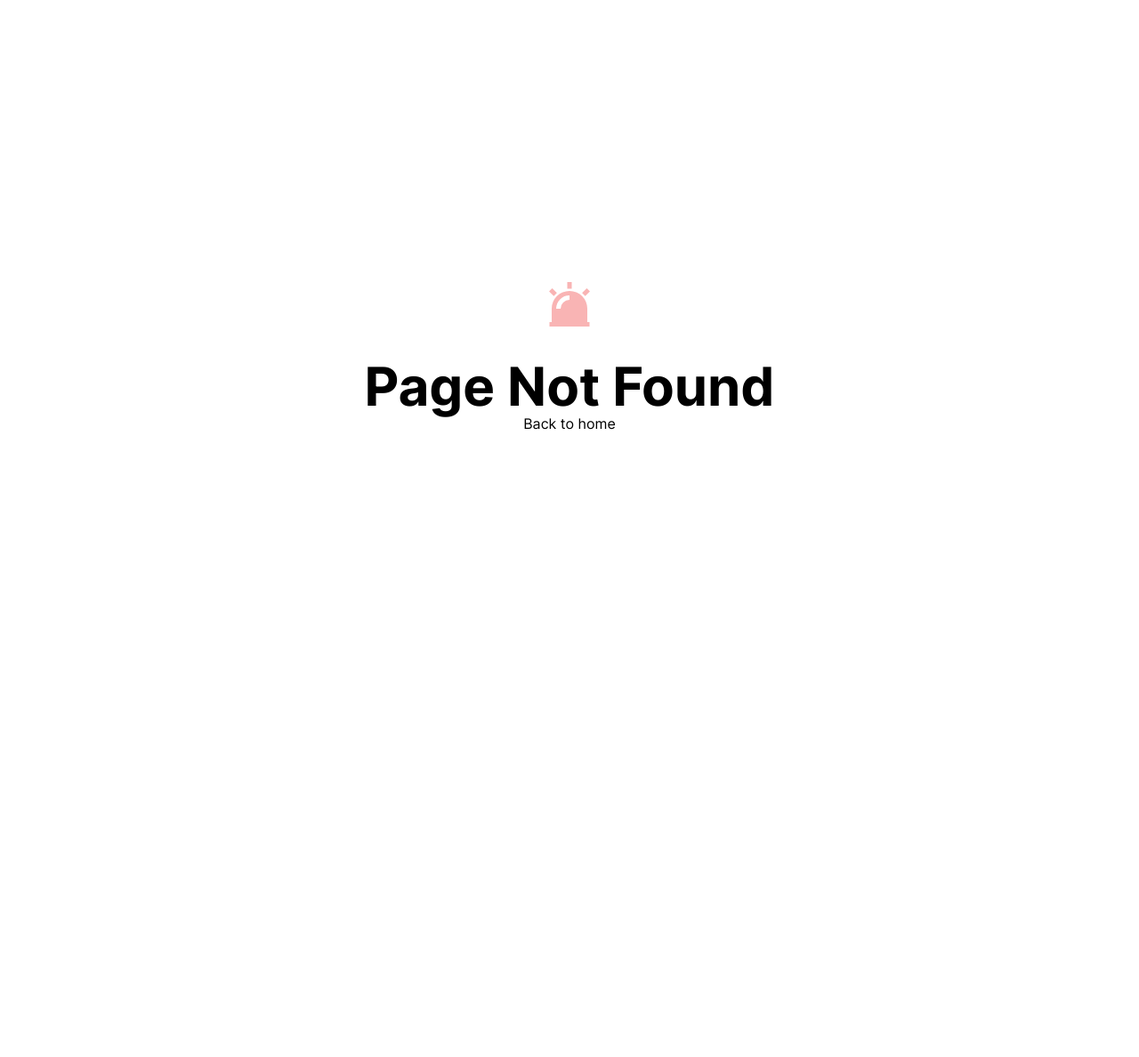
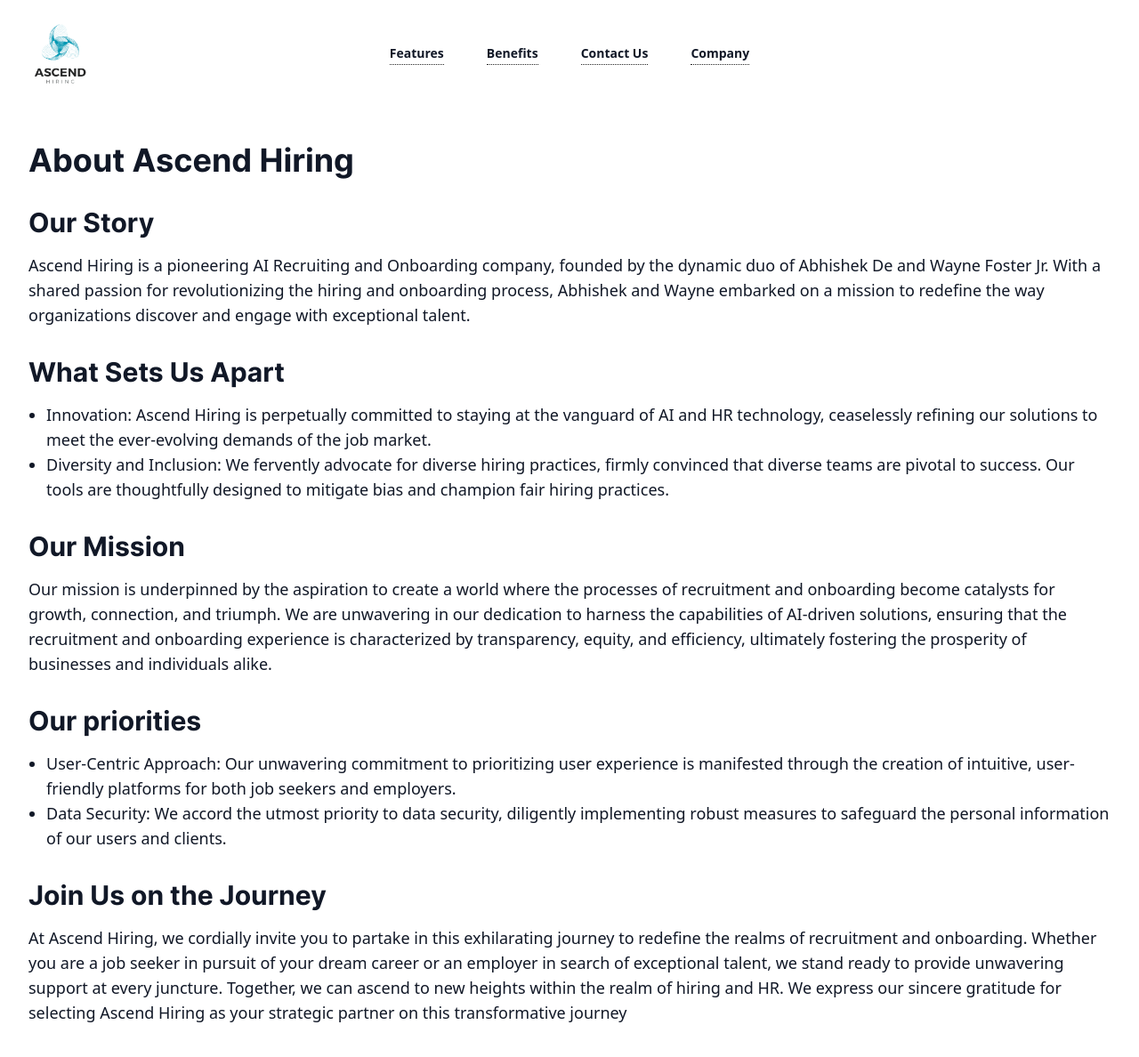
Before and after one commit to Whayven/ascend-hiring-landing, a Next.js app: page /company in a window 1280 px wide. Before the commit this address had no page. Shown: the top 1188 px of the page at 89% size. Before the commit the page ends 800 px from the top, so only its background shows below. Built offline with nearby package versions, Linux system fonts and the light colour scheme.

Commit message:
added about company page

```diff
--- /dev/null
+++ b/src/app/company/page.tsx
@@ -0,0 +1,189 @@
+'use client';
+
+import { Dialog } from '@headlessui/react';
+import { Bars3Icon, XMarkIcon } from '@heroicons/react/24/outline';
+import Image from 'next/image';
+import { useState } from 'react';
+
+import Footer from '@/components/Footer';
+import UnderlineLink from '@/components/links/UnderlineLink';
+import UnstyledLink from '@/components/links/UnstyledLink';
+
+import logo from '~/images/ascend_logo.png';
+
+const navigation = [
+  { name: 'Features', href: '#features' },
+  { name: 'Benefits', href: '#benefits' },
+  { name: 'Contact Us', href: '#contact' },
+  { name: 'Company', href: '/company' },
+];
+
+const AboutPage = () => {
+  const [mobileMenuOpen, setMobileMenuOpen] = useState(false);
+
+  return (
+    <div className='min-h-screen flex-1 font-sans text-gray-900'>
+      <div className='bg-white p-8'>
+        <header className='absolute inset-x-0 top-0 z-50'>
+          <nav
+            className='flex items-center justify-between p-6 lg:px-8'
+            aria-label='Global'
+          >
+            <div className='flex lg:flex-1'>
+              <a href='#' className='-m-1.5 p-1.5'>
+                <span className='sr-only'>Ascend Hire</span>
+                {logo && <Image src={logo} alt='' height={72} width={72} />}
+              </a>
+            </div>
+            <div className='flex lg:hidden'>
+              <button
+                type='button'
+                className='-m-2.5 inline-flex items-center justify-center rounded-md p-2.5 text-gray-700'
+                onClick={() => setMobileMenuOpen(true)}
+              >
+                <span className='sr-only'>Open main menu</span>
+                <Bars3Icon className='h-6 w-6' aria-hidden='true' />
+              </button>
+            </div>
+            <div className='hidden lg:flex lg:gap-x-12'>
+              {navigation.map((item) => (
+                <UnderlineLink
+                  key={item.name}
+                  href={item.href}
+                  className='text-sm font-semibold leading-6 text-gray-900'
+                >
+                  {item.name}
+                </UnderlineLink>
+              ))}
+            </div>
+            {/* Spacing */}
+            <div className='hidden lg:flex lg:flex-1 lg:justify-end'></div>
+          </nav>
+          <Dialog
+            as='div'
+            className='lg:hidden'
+            open={mobileMenuOpen}
+            onClose={setMobileMenuOpen}
+          >
+            <div className='fixed inset-0 z-50' />
+            <Dialog.Panel className='fixed inset-y-0 right-0 z-50 w-full overflow-y-auto bg-white px-6 py-6 sm:max-w-sm sm:ring-1 sm:ring-gray-900/10'>
+              <div className='flex items-center justify-between'>
+                <a href='#' className='-m-1.5 p-1.5'>
+                  <span className='sr-only'>Ascend Hire</span>
+                  <Image
+                    className='h-8 w-auto'
+                    src={logo}
+                    alt=''
+                    height={84}
+                    width={84}
+                  />
+                </a>
+                <button
+                  type='button'
+                  className='-m-2.5 rounded-md p-2.5 text-gray-700'
+                  onClick={() => setMobileMenuOpen(false)}
+                >
+                  <span className='sr-only'>Close menu</span>
+                  <XMarkIcon className='h-6 w-6' aria-hidden='true' />
+                </button>
+              </div>
+              <div className='mt-6 flow-root'>
+                <div className='-my-6 divide-y divide-gray-500/10'>
+                  <div className='space-y-2 py-6'>
+                    {navigation.map((item) => (
+                      <UnstyledLink
+                        key={item.name}
+                        href={item.href}
+                        className='-mx-3 block rounded-lg px-3 py-2 text-base font-semibold leading-7 text-gray-900 hover:bg-gray-50'
+                      >
+                        {item.name}
+                      </UnstyledLink>
+                    ))}
+                  </div>
+                </div>
+              </div>
+            </Dialog.Panel>
+          </Dialog>
+        </header>
+      </div>
+
+      <div className='px-8 py-24'>
+        <h1 className='mb-8 text-4xl font-bold'>About Ascend Hiring</h1>
+
+        <section className='mb-8'>
+          <h2 className='mb-4 text-3xl font-bold'>Our Story</h2>
+          <p className='text-lg'>
+            Ascend Hiring is a pioneering AI Recruiting and Onboarding company,
+            founded by the dynamic duo of Abhishek De and Wayne Foster Jr. With
+            a shared passion for revolutionizing the hiring and onboarding
+            process, Abhishek and Wayne embarked on a mission to redefine the
+            way organizations discover and engage with exceptional talent.
+          </p>
+        </section>
+
+        <section className='mb-8'>
+          <h2 className='mb-4 text-3xl font-bold'>What Sets Us Apart</h2>
+          <ul className='list-disc pl-5 text-lg'>
+            <li>
+              Innovation: Ascend Hiring is perpetually committed to staying at
+              the vanguard of AI and HR technology, ceaselessly refining our
+              solutions to meet the ever-evolving demands of the job market.
+            </li>
+            <li>
+              Diversity and Inclusion: We fervently advocate for diverse hiring
+              practices, firmly convinced that diverse teams are pivotal to
+              success. Our tools are thoughtfully designed to mitigate bias and
+              champion fair hiring practices.
+            </li>
+          </ul>
+        </section>
+
+        <section className='mb-8'>
+          <h2 className='mb-4 text-3xl font-bold'>Our Mission</h2>
+          <p className='text-lg'>
+            Our mission is underpinned by the aspiration to create a world where
+            the processes of recruitment and onboarding become catalysts for
+            growth, connection, and triumph. We are unwavering in our dedication
+            to harness the capabilities of AI-driven solutions, ensuring that
+            the recruitment and onboarding experience is characterized by
+            transparency, equity, and efficiency, ultimately fostering the
+            prosperity of businesses and individuals alike.
+          </p>
+        </section>
+
+        <section className='mb-8'>
+          <h2 className='mb-4 text-3xl font-bold'>Our priorities</h2>
+          <ul className='list-disc pl-5 text-lg'>
+            <li>
+              User-Centric Approach: Our unwavering commitment to prioritizing
+              user experience is manifested through the creation of intuitive,
+              user-friendly platforms for both job seekers and employers.
+            </li>
+            <li>
+              Data Security: We accord the utmost priority to data security,
+              diligently implementing robust measures to safeguard the personal
+              information of our users and clients.
+            </li>
+          </ul>
+        </section>
+
+        <section className='mb-8'>
+          <h2 className='mb-4 text-3xl font-bold'>Join Us on the Journey</h2>
+          <p className='text-lg'>
+            At Ascend Hiring, we cordially invite you to partake in this
+            exhilarating journey to redefine the realms of recruitment and
+            onboarding. Whether you are a job seeker in pursuit of your dream
+            career or an employer in search of exceptional talent, we stand
+            ready to provide unwavering support at every juncture. Together, we
+            can ascend to new heights within the realm of hiring and HR. We
+            express our sincere gratitude for selecting Ascend Hiring as your
+            strategic partner on this transformative journey
+          </p>
+        </section>
+      </div>
+      <Footer />
+    </div>
+  );
+};
+
+export default AboutPage;
--- a/src/app/page.tsx
+++ b/src/app/page.tsx
@@ -33,7 +33,7 @@
   { name: 'Features', href: '#features' },
   { name: 'Benefits', href: '#benefits' },
   { name: 'Contact Us', href: '#contact' },
-  { name: 'Company', href: '#' },
+  { name: 'Company', href: '/company' },
 ];
 
 const Hero = (props: {
```
